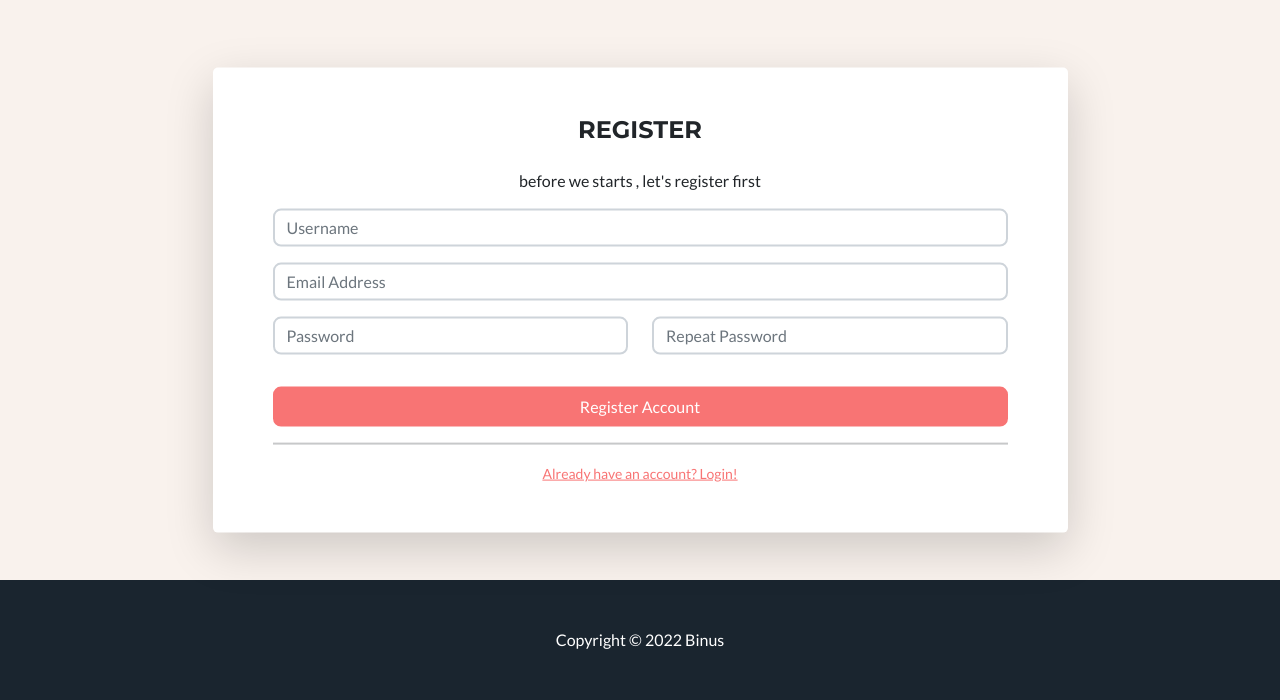
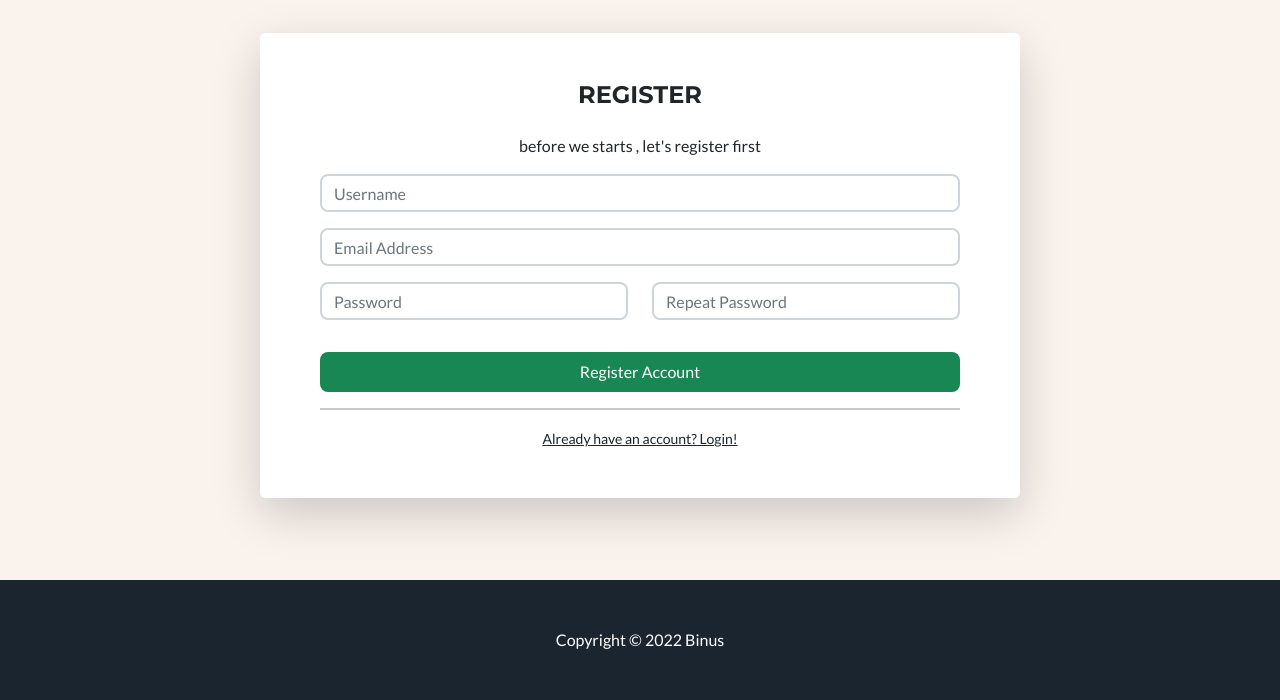
Before and after one commit to adimass/pardoc_3, a Flask app: page /register in a window 1280 px wide. Shown: the part 100-800 px from the top of the page. Run offline with Flask 2, Linux system fonts and the light colour scheme; parts of the project's set-up code (start-up, migrations or seed data) failed here and were passed over; some libraries are stand-ins or nearby versions.

Commit message:
desainukauka

```diff
--- a/static/css/style.css
+++ b/static/css/style.css
@@ -548,11 +548,14 @@ th {
 }
 
 .btn-danger{
+  border-color: #198754 !important;
   color: white !important;
   font-size: 10px !important;
+  background-color: #198754 !important;
 }
 
 .btn-danger:hover{
+  border-color: #dc3545 !important;
   background-color: #dc3545 !important;
 }
 
--- a/templates/login.html
+++ b/templates/login.html
@@ -61,7 +61,7 @@
                                 <div class="mb-3"><input class="form-control" type="email" name="email" placeholder="Email" required /></div>
                                 <div class="mb-3"><input class="form-control" type="password" name="password" placeholder="Password" required /></div>
                                 <div class="mb-3"><button class="btn btn-primary d-block w-100" type="submit" value="login" style="background-color:#198754; border-color: #198754;" >Login</button></div>
-                                <p class="text-muted">not have an account? <a  href="{{ url_for('bp_register.register') }}" style="color:#198754;">register here!</a></p>
+                                <p class="text-muted">not have an account? <a  href="{{ url_for('bp_register.register') }}" style="color:#1a252f;">register here!</a></p>
                             </form>
                         </div>
                     </div>
--- a/templates/register.html
+++ b/templates/register.html
@@ -21,11 +21,10 @@
 
 <article>
 
-  <div class="container"
-  style="position: absolute;left: 0;right: 0;top: 50%;transform: translateY(-50%);-ms-transform: translateY(-50%);-moz-transform: translateY(-50%);-webkit-transform: translateY(-50%);-o-transform: translateY(-50%);">
+  <div class="container mb-5">
 
   <div class="row d-flex d-xl-flex justify-content-center justify-content-xl-center">
-    <div class="col-sm-10 col-lg-8 col-xl-9 col-xxl-3 bg-white shadow-lg" style="border-radius: 5px;">
+    <div class="col-sm-10 col-lg-8 bg-white shadow-lg" style="border-radius: 5px;">
       <div class="p-5">
         <div class="text-center">
           <h4 class="text-dark mb-4">REGISTER</h4>
@@ -47,11 +46,11 @@
           <div class="row mb-3">
             <p id="emailErrorMsg" class="text-danger" style="display: none;">Paragraph</p>
             <p id="passwordErrorMsg" class="text-danger" style="display: none;">Paragraph</p>
-          </div><button id="submitBtn" class="btn btn-primary d-block btn-user w-100" type="submit" style="background-color:#F87474; border-color:#F87474;">Register
+          </div><button id="submitBtn" class="btn btn-primary d-block btn-user w-100" type="submit" style="background-color:#198754; border-color:#198754;">Register
             Account</button>
           <hr />
         </form>
-        <div class="text-center"><a class="small" href="{{ url_for('bp_login.login') }}" style="color:#F87474;">Already have an account? Login!</a></div>
+        <div class="text-center"><a class="small" href="{{ url_for('bp_login.login') }}" style="color:#1a252f;">Already have an account? Login!</a></div>
 
       </div>
     </div>
```
